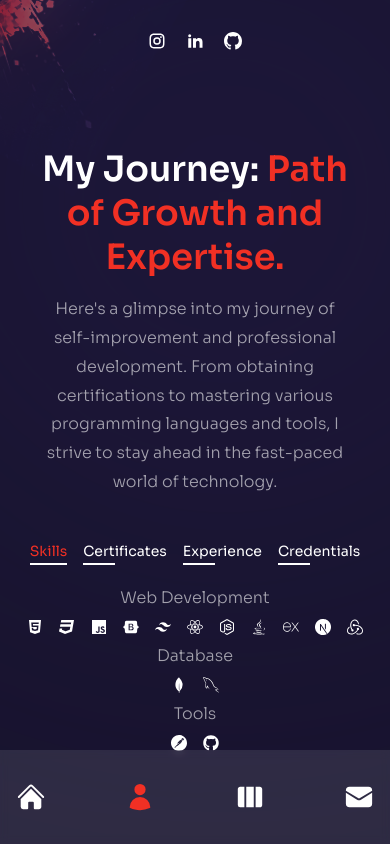
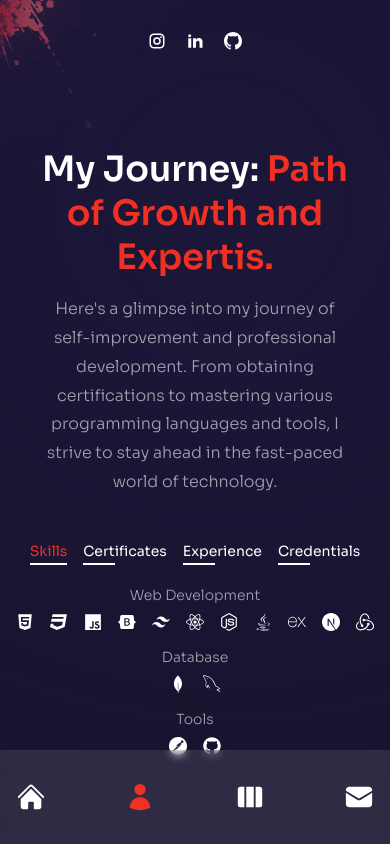
Before and after one commit to Tiwari-Niket/portfolio, a Next.js app: page /about in a window 390 px wide. Shown: the top 844 px of the page. Built offline with nearby package versions, Linux system fonts and the light colour scheme.

Commit message:
Update index.js

```diff
--- a/pages/about/index.js
+++ b/pages/about/index.js
@@ -119,7 +119,7 @@ const About = () => {
       <div className='container mx-auto h-full flex flex-col items-center xl:flex-row gap-x-6'>
         {/* text */}
         <div className='flex-1 flex flex-col justify-center p-5'>
-          <motion.h2 variants={fadeIn('right', 0.2)} initial='hidden' animate='show' exit='hidden' className='h2'>My Journey: <span className='text-accent'>Path of Growth and Expertise.</span></motion.h2>
+          <motion.h2 variants={fadeIn('right', 0.2)} initial='hidden' animate='show' exit='hidden' className='h2'>My Journey: <span className='text-accent'>Path of Growth and Expertis.</span></motion.h2>
           <motion.p variants={fadeIn('right', 0.4)} initial='hidden' animate='show' exit='hidden' className='max-w-[500px] mx-auto xl:mx-0 mb-6 xl:mb-12 px-2 xl:px-0'>Here&apos;s a glimpse into my journey of self-improvement and professional development. From obtaining certifications to mastering various programming languages and tools, I strive to stay ahead in the fast-paced world of technology.</motion.p>
         </div>
         {/* info */}
@@ -139,17 +139,17 @@ const About = () => {
           <div className='py-2 xl:py-6 flex flex-col gap-y-2 xl:gap-y-4 items-center xl:items-start'>
             {aboutData[index].info.map((item) => {
               return (
-                <div key={item.id} className='flex-1 flex flex-col md:flex-row max-w-max gap-x-2 items-center text-white/60'>
+                <div key={item.id} className='flex-1 flex flex-col md:flex-row max-w-max gap-x-2 sm:mb-0 mb-2 items-center text-white/60'>
                   {/* title */}
                   <Link href={item?.link?item.link:''} className={`${item.link? 'cursor-pointer' : 'cursor-auto'} flex-1 flex flex-col md:flex-row max-w-max gap-x-2 items-center text-white/60`}>
-                    <div className='font-light mb-2 md:mb-0'>{item.title}</div>
-                    <div className='hidden md:flex'>-</div>
-                    <div>{item.stage}</div>
+                    <div className='font-light mb-2 md:mb-0 sm:text-lg text-sm'>{item.title}</div>
+                    <div className='hidden md:flex sm:text-lg text-sm'>-</div>
+                    <div className='sm:text-lg text-sm'>{item.stage}</div>
                   </Link>
                   {/* icons */}
                   <div className='flex gap-x-4'>
                     {item.icons?.map((icon) => {
-                      return <div key={icon.id} className='sm:text-2xl text-md text-white'>{icon.icon}</div>
+                      return <div key={icon.id} className='sm:text-2xl text-lg text-white'>{icon.icon}</div>
                     })}
                   </div>
                 </div>
```
